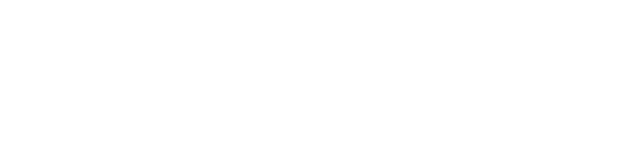
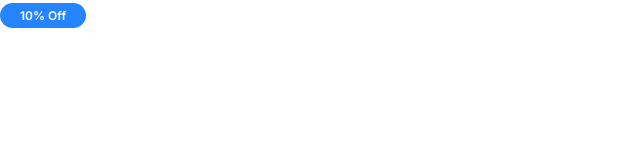
Before and after one commit to nuty456/Testyfy, a plain HTML site: page index.html in a window 1280 px wide. Shown: the whole page, without its empty margins (0-640 px from the left). Drawn offline with Linux system fonts and the light colour scheme.

Commit message:
Add badge component and refactor link-arrow styles
Introduced a new typography "badge" component to the CSS file, thereby increasing the scalability of our web interface. Refactored the styles for the "link-arrow" component, repositioning the text transformation. Moreover, new practical examples of these changes are provided in the 'badges.html' and 'index.html' files.

```diff
--- a/css/styles.css
+++ b/css/styles.css
@@ -65,9 +65,9 @@ a {
 
 .link-arrow {
     color: var(--color-accent);
-    text-transform: uppercase;
     font-size: 2rem;
     font-weight: bold;
+    text-transform: uppercase;
 }
 
 .link-arrow::after {
@@ -85,3 +85,36 @@ a {
         font-size: 1.5rem;
     }
 }
+
+/* Badges */
+.badge {
+    border-radius: 20px;
+    font-size: 2rem;
+    font-weight: 600;
+    padding: 0.5rem 2rem;
+    white-space: nowrap;
+}
+
+.badge--primary {
+    background: var(--color-primary);
+    color: #fff;
+}
+
+.badge--secondary {
+    background: var(--color-secondary);
+    color: #fff;
+}
+
+.badge--small {
+    font-size: 1.6rem;
+}
+
+@media screen and (min-width: 1024px) {
+    .badge {
+        font-size: 1.5rem;
+    }
+
+    .badge--small {
+        font-size: 1.2rem;
+    }
+}
--- a/index.html
+++ b/index.html
@@ -15,5 +15,6 @@
     <link rel="stylesheet" href="css/styles.css">
 </head>
 <body>
+<span class="badge badge--primary badge--small">10% Off</span>
 </body>
 </html>
```
Also changed, not shown: components/badges.html (added, +3 -0 lines).
